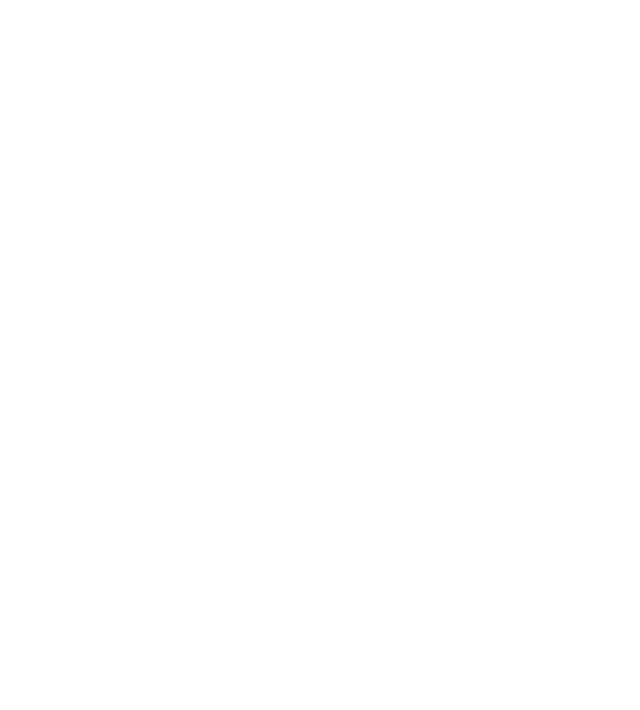
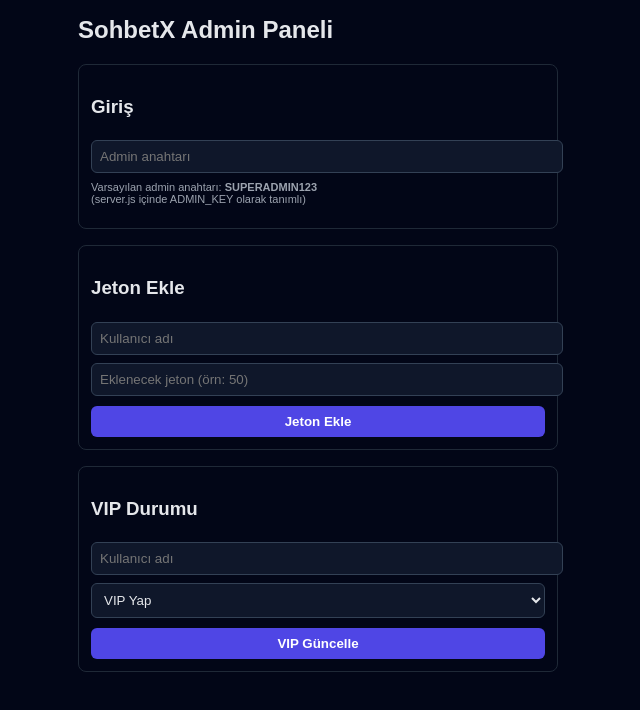
Before and after one commit to mcavusoglu103-eng/sohbetx-server, a website: page public/admin.html in a window 1280 px wide. Shown: the whole page, without its empty margins (322-962 px from the left). Drawn offline with Linux system fonts and the light colour scheme.

Commit message:
Enhance admin panel layout and functionality
Added styling and functionality to the admin panel.

```diff
--- a/public/admin.html
+++ b/public/admin.html
@@ -2,4 +2,126 @@
 <html lang="tr">
 <head>
   <meta charset="UTF-8" />
-  <title>Sohbe
+  <title>SohbetX Admin Paneli</title>
+  <meta name="viewport" content="width=device-width, initial-scale=1" />
+  <style>
+    body {
+      margin: 0;
+      background: #020617;
+      font-family: Arial, sans-serif;
+      color: #e5e7eb;
+    }
+    .app {
+      max-width: 480px;
+      margin: 0 auto;
+      padding: 16px;
+    }
+    h2 { margin-top: 0; }
+    input, select {
+      width: 100%;
+      padding: 8px;
+      margin: 4px 0;
+      border-radius: 6px;
+      border: 1px solid #334155;
+      background: #0f172a;
+      color: #e5e7eb;
+    }
+    button {
+      width: 100%;
+      padding: 8px;
+      margin-top: 6px;
+      border-radius: 6px;
+      border: none;
+      background: #4f46e5;
+      color: white;
+      font-weight: 600;
+    }
+    .card {
+      border: 1px solid #1f2937;
+      border-radius: 8px;
+      padding: 12px;
+      margin-bottom: 16px;
+      background: #020617;
+    }
+    .note {
+      font-size: 11px;
+      color: #9ca3af;
+      margin-top: 4px;
+    }
+    #msg {
+      font-size: 12px;
+      margin-top: 10px;
+      min-height: 16px;
+    }
+  </style>
+</head>
+<body>
+<div class="app">
+  <h2>SohbetX Admin Paneli</h2>
+
+  <div class="card">
+    <h3>Giriş</h3>
+    <input id="adminKey" type="password" placeholder="Admin anahtarı" />
+    <p class="note">
+      Varsayılan admin anahtarı: <b>SUPERADMIN123</b><br>
+      (server.js içinde ADMIN_KEY olarak tanımlı)
+    </p>
+  </div>
+
+  <div class="card">
+    <h3>Jeton Ekle</h3>
+    <input id="coinUser" placeholder="Kullanıcı adı" />
+    <input id="coinAmount" type="number" placeholder="Eklenecek jeton (örn: 50)" />
+    <button onclick="addCoins()">Jeton Ekle</button>
+  </div>
+
+  <div class="card">
+    <h3>VIP Durumu</h3>
+    <input id="vipUser" placeholder="Kullanıcı adı" />
+    <select id="vipValue">
+      <option value="true">VIP Yap</option>
+      <option value="false">VIP Kaldır</option>
+    </select>
+    <button onclick="setVip()">VIP Güncelle</button>
+  </div>
+
+  <div id="msg"></div>
+</div>
+
+<script>
+  const baseUrl = ""; // aynı origin
+
+  async function addCoins() {
+    const adminKey = document.getElementById("adminKey").value.trim();
+    const username = document.getElementById("coinUser").value.trim();
+    const amount = document.getElementById("coinAmount").value.trim();
+
+    const res = await fetch(baseUrl + "/admin/addCoins", {
+      method: "POST",
+      headers: { "Content-Type": "application/json" },
+      body: JSON.stringify({ adminKey, username, amount })
+    });
+
+    const data = await res.json();
+    document.getElementById("msg").innerText = data.msg || "İşlem tamamlandı.";
+  }
+
+  async function setVip() {
+    const adminKey = document.getElementById("adminKey").value.trim();
+    const username = document.getElementById("vipUser").value.trim();
+    const vipRaw   = document.getElementById("vipValue").value;
+    const vip = vipRaw === "true";
+
+    const res = await fetch(baseUrl + "/admin/setVip", {
+      method: "POST",
+      headers: { "Content-Type": "application/json" },
+      body: JSON.stringify({ adminKey, username, vip })
+    });
+
+    const data = await res.json();
+    document.getElementById("msg").innerText = data.msg || "İşlem tamamlandı.";
+  }
+</script>
+
+</body>
+</html>
```
